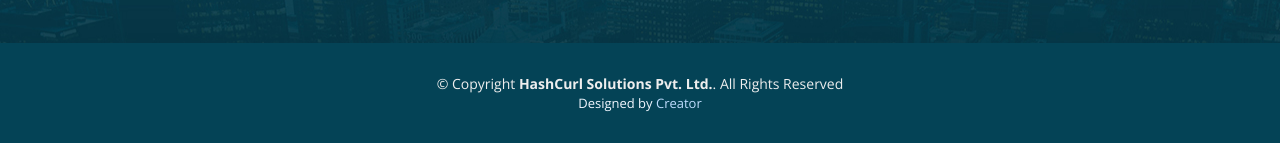
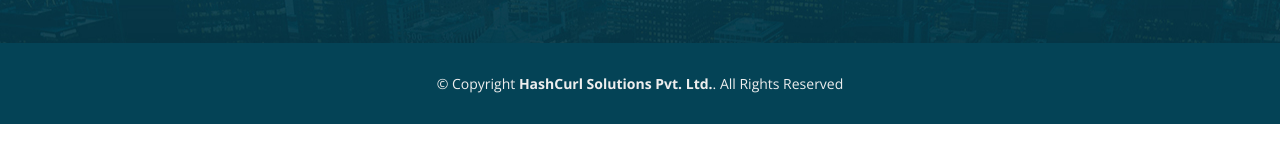
Before and after one commit to rupeshchaudhari/hashcurl, a plain HTML site: page index.html in a window 1280 px wide. Shown: the part 3090-3233 px from the top of the page. Drawn offline with nearby package versions, Linux system fonts and the light colour scheme; files whose address does not match are found by name.

Commit message:
Update index.html

```diff
--- a/index.html
+++ b/index.html
@@ -318,16 +318,8 @@
       <div class="copyright">
         &copy; Copyright <strong>HashCurl Solutions Pvt. Ltd.</strong>. All Rights Reserved
       </div>
-      <div class="credits">
-        <!--
-          All the links in the footer should remain intact.
-          You can delete the links only if you purchased the pro version.
-          Licensing information: https://bootstrapmade.com/license/
-          Purchase the pro version with working PHP/AJAX contact form: https://bootstrapmade.com/buy/?theme=NewBiz
-        -->
-        Designed by <a href="https://bootstrapmade.com/">Creator</a>
-      </div>
     </div>
+
   </footer><!-- #footer -->
 
   <a href="#" class="back-to-top"><i class="fa fa-chevron-up"></i></a>
```
